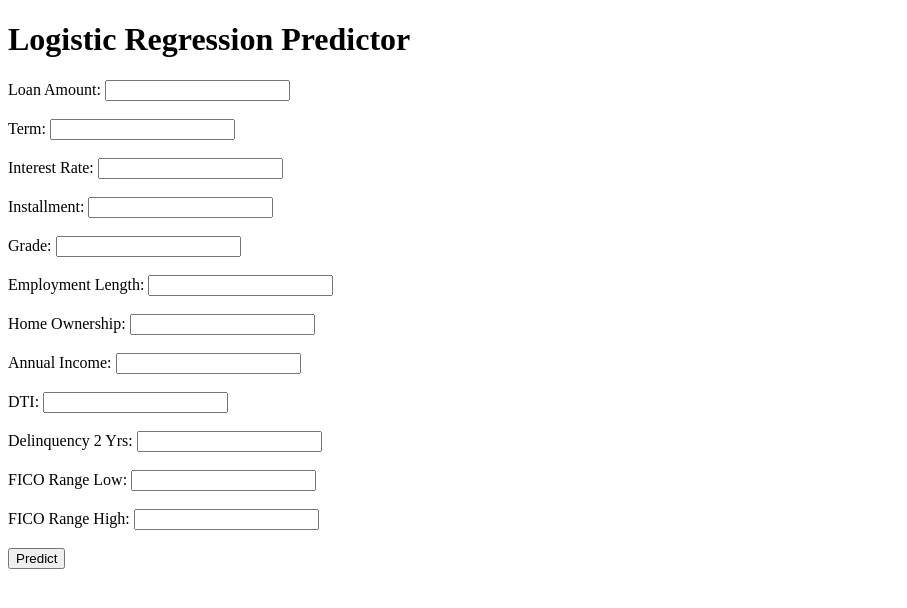
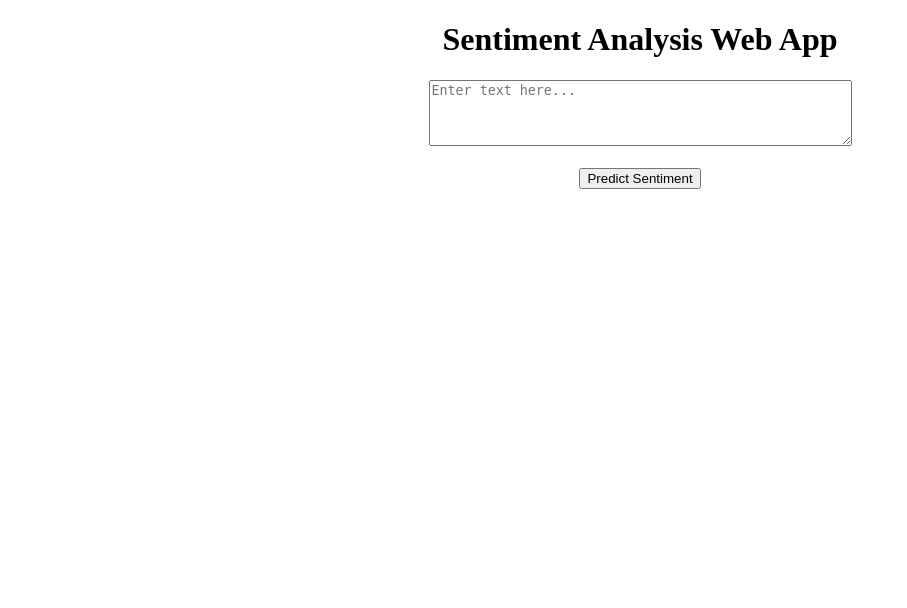
Before and after one commit to congcuongca1207/project_1, a Flask app: page / in a window 1280 px wide. Shown: the top 608 px of the page, without its empty margins (0-907 px from the left). Run offline with Flask 3, Linux system fonts and the light colour scheme; parts of the project's set-up code (start-up, migrations or seed data) failed here and were passed over.

Commit message:
MCI test

```diff
--- a/app.py
+++ b/app.py
@@ -1,43 +1,38 @@
-from flask import Flask, request, render_template
 import joblib
-import numpy as np
+from flask import Flask, render_template, request
+from sklearn.feature_extraction.text import CountVectorizer
 
+# Tải mô hình đã lưu
+model = joblib.load('model/best_sentiment_model.pkl')
+
+# Tải vectorizer (nếu bạn đã lưu nó trước đó, nếu không, bạn sẽ phải huấn luyện lại nó)
+vectorizer = joblib.load('model/vectorizer.pkl')  # Hoặc tạo lại nếu cần
+
+# Khởi tạo Flask app
 app = Flask(__name__)
 
-# Tải mô hình đã lưu
-model = joblib.load('model/logistic_regression_model.pkl')
-
+# Trang chủ
 @app.route('/')
 def home():
-    return render_template('index.html', prediction=None)
+    return render_template('index.html')
 
+# Trang dự đoán cảm xúc
 @app.route('/predict', methods=['POST'])
 def predict():
-    try:
-        # Lấy dữ liệu từ biểu mẫu
-        feature1 = float(request.form['loan_amnt'])
-        feature2 = float(request.form['term'])  # Được giữ nguyên dưới dạng chuỗi
-        feature3 = float(request.form['int_rate'])
-        feature4 = float(request.form['installment'])
-        feature5 = float(request.form['grade'])  # Được giữ nguyên dưới dạng chuỗi
-        feature6 = float(request.form['emp_length'])  # Được giữ nguyên dưới dạng chuỗi
-        feature7 = float(request.form['home_ownership'])  # Được giữ nguyên dưới dạng chuỗi
-        feature8 = float(request.form['annual_inc'])
-        feature9 = float(request.form['dti'])
-        feature10 = float(request.form['delinq_2yrs'])
-        feature11 = float(request.form['fico_range_low'])
-        feature12 = float(request.form['fico_range_high'])
-    except ValueError:
-        return render_template('index.html', prediction='Dữ liệu đầu vào không hợp lệ.')
+    # Lấy văn bản người dùng nhập
+    text = request.form['text']
 
-    # Chuyển đổi dữ liệu thành numpy array
-    features_array = np.array([feature1, feature2, feature3, feature4, feature5, feature6, feature7, feature8, feature9, feature10, feature11, feature12]).reshape(1, -1)
+    # Biến đổi văn bản đầu vào
+    text_vectorized = vectorizer.transform([text])
 
-    # Dự đoán với mô hình đã tải
-    prediction = model.predict(features_array)[0]
+    # Dự đoán
+    prediction = model.predict(text_vectorized)
 
-    # Trả về kết quả dự đoán
-    return render_template('index.html', prediction=float(prediction))
+    # Chuyển đổi kết quả dự đoán thành nhãn cảm xúc
+    sentiment = ['Negative', 'Neutral', 'Positive']
+    result = sentiment[prediction[0]]
 
-if __name__ == "__main__":
+    return render_template('index.html', prediction_text='Sentiment: {}'.format(result))
+
+if __name__ == '__main__':
     app.run(debug=True)
--- a/templates/index.html
+++ b/templates/index.html
@@ -3,52 +3,19 @@
 <head>
     <meta charset="UTF-8">
     <meta name="viewport" content="width=device-width, initial-scale=1.0">
-    <title>Logistic Regression Predictor</title>
+    <title>Sentiment Analysis</title>
 </head>
 <body>
-    <h1>Logistic Regression Predictor</h1>
-    <form action="/predict" method="post">
-        <label for="loan_amnt">Loan Amount:</label>
-        <input type="text" id="loan_amnt" name="loan_amnt" required><br><br>
+    <div style="text-align:center;">
+        <h1>Sentiment Analysis Web App</h1>
+        <form action="/predict" method="post">
+            <textarea name="text" rows="4" cols="50" placeholder="Enter text here..." required></textarea><br><br>
+            <button type="submit">Predict Sentiment</button>
+        </form>
 
-        <label for="term">Term:</label>
-        <input type="text" id="term" name="term" required><br><br>
-
-        <label for="int_rate">Interest Rate:</label>
-        <input type="text" id="int_rate" name="int_rate" required><br><br>
-
-        <label for="installment">Installment:</label>
-        <input type="text" id="installment" name="installment" required><br><br>
-
-        <label for="grade">Grade:</label>
-        <input type="text" id="grade" name="grade" required><br><br>
-
-        <label for="emp_length">Employment Length:</label>
-        <input type="text" id="emp_length" name="emp_length" required><br><br>
-
-        <label for="home_ownership">Home Ownership:</label>
-        <input type="text" id="home_ownership" name="home_ownership" required><br><br>
-
-        <label for="annual_inc">Annual Income:</label>
-        <input type="text" id="annual_inc" name="annual_inc" required><br><br>
-
-        <label for="dti">DTI:</label>
-        <input type="text" id="dti" name="dti" required><br><br>
-
-        <label for="delinq_2yrs">Delinquency 2 Yrs:</label>
-        <input type="text" id="delinq_2yrs" name="delinq_2yrs" required><br><br>
-
-        <label for="fico_range_low">FICO Range Low:</label>
-        <input type="text" id="fico_range_low" name="fico_range_low" required><br><br>
-
-        <label for="fico_range_high">FICO Range High:</label>
-        <input type="text" id="fico_range_high" name="fico_range_high" required><br><br>
-
-        <input type="submit" value="Predict">
-    </form>
-
-    {% if prediction is not none %}
-    <h2>Prediction: {{ prediction }}</h2>
-    {% endif %}
+        {% if prediction_text %}
+            <h3>{{ prediction_text }}</h3>
+        {% endif %}
+    </div>
 </body>
 </html>
```
Also changed, not shown: 2 other files.
